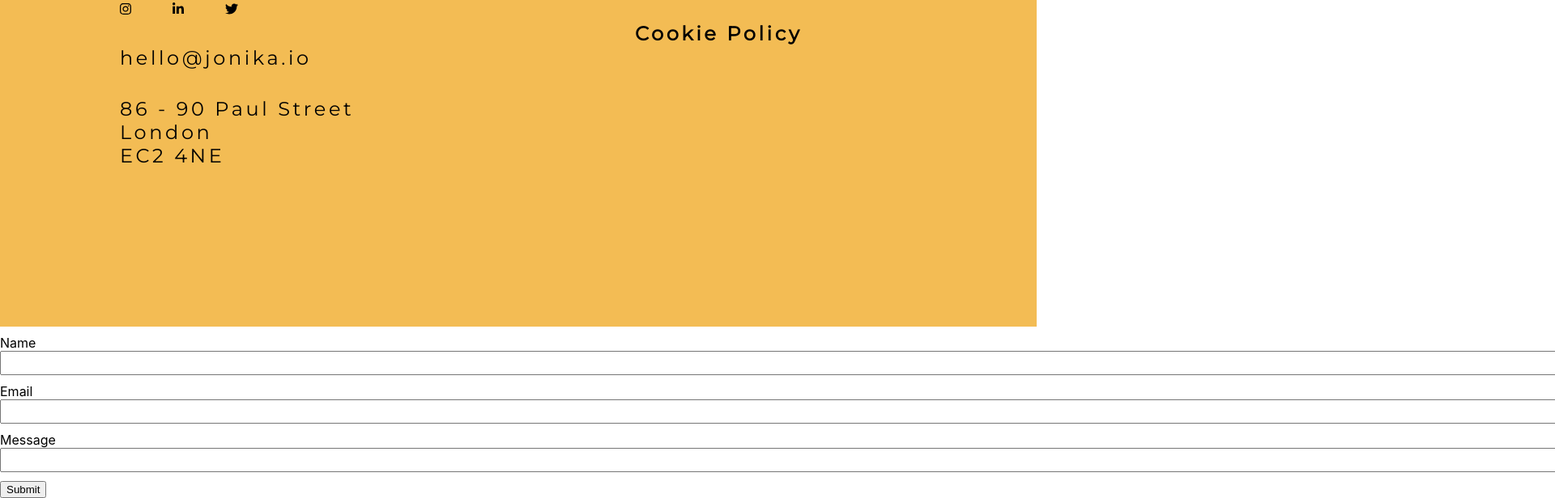
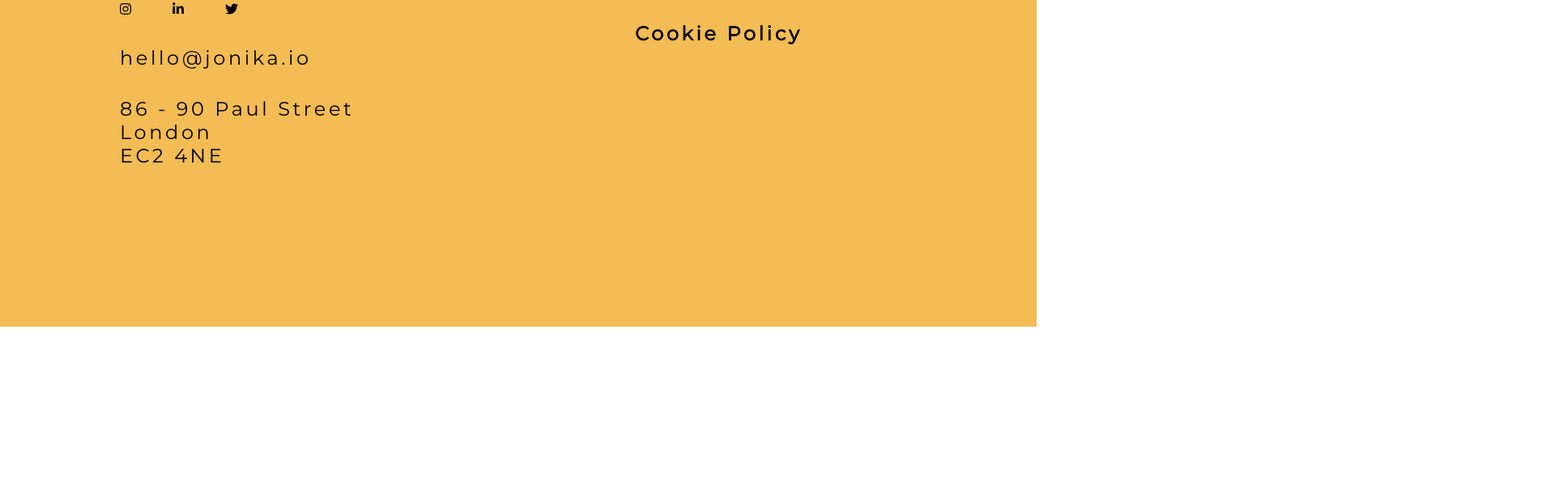
Before and after one commit to linas19/Erika_HomePage, a Next.js app: page / in a window 1280 px wide. Shown: the part 7863-8479 px from the top of the page at 81% size, 1920 px wide, since content can reach past the window. After the commit the page ends 8267 px from the top, so only its background shows below. Built offline with nearby package versions, Linux system fonts and the light colour scheme.

Commit message:
added email dunctionality to form

```diff
--- a/pages/api/contact.js
+++ b/pages/api/contact.js
@@ -12,7 +12,7 @@ export default function (req, res) {
       secure: true,
     })
     const mailData = {
-      from: 'linas.jonika1@gmail.com',
+      from: 'server',
       to: 'linas.jonika1@gmail.com',
       subject: `Message From ${req.body.name}`,
       text: req.body.message + " | Sent from: " + req.body.email,
--- a/pages/index.js
+++ b/pages/index.js
@@ -195,10 +195,10 @@ export default function Home() {
             </div>
           </div>
             <form className={styles.sixthPageRight}>
-              <input className={styles.sixthPageRightTopBox} type='text' placeholder='What should I call you?'/>
-              <input className={styles.sixthPageRightTopBox} type='text' placeholder='What’s your email?'/>
-              <input className={styles.sixthPageRightBottomBox} type='text' placeholder='Let me know about the awesome product you have - what is it about? What type help are you looking for?'/>
-              <input className={styles.submit} type='submit' value='Send'/>
+              <input className={styles.sixthPageRightTopBox} type='text' placeholder='What should I call you?'  onChange={(e)=>{setName(e.target.value)}} name='name'/>
+              <input className={styles.sixthPageRightTopBox} type='text' placeholder='What’s your email?'  onChange={(e)=>{setEmail(e.target.value)}} name='email'/>
+              <input className={styles.sixthPageRightBottomBox} type='text' placeholder='Let me know about the awesome product you have - what is it about? What type help are you looking for?' onChange={(e)=>{setMessage(e.target.value)}} name='message'/>
+              <input className={styles.submit} type='submit' value='Send' onClick={(e)=>{handleSubmit(e)}}/>
             </form>
 
         </div>
@@ -246,23 +246,6 @@ export default function Home() {
             </div>
           </div>
         </div>
-        <div className={styles.container}>
-          < form className={styles.main} >
-          < formGroup className={styles.inputGroup} >
-            < label htmlFor='name'>Name</label>
-            < input type='text' onChange={(e)=>{setName(e.target.value)}} name='name' className={styles.inputField} />
-          </formGroup>
-          < formGroup className={styles.inputGroup} >
-            < label htmlFor='email'>Email</label>
-            < input type='email' onChange={(e)=>{setEmail(e.target.value)}} name='email' className={styles.inputField} />
-          </formGroup>
-          < formGroup className={styles.inputGroup} >
-            < label htmlFor='message'>Message</label>
-            < input type='text' onChange={(e)=>{setMessage(e.target.value)}} name='message' className={styles.inputField} />
-          </formGroup>
-          < input type='submit' onClick={(e)=>{handleSubmit(e)}}/>
-          </form >
-        </div>
       </body>
       <main className={styles.main}>
 
```
